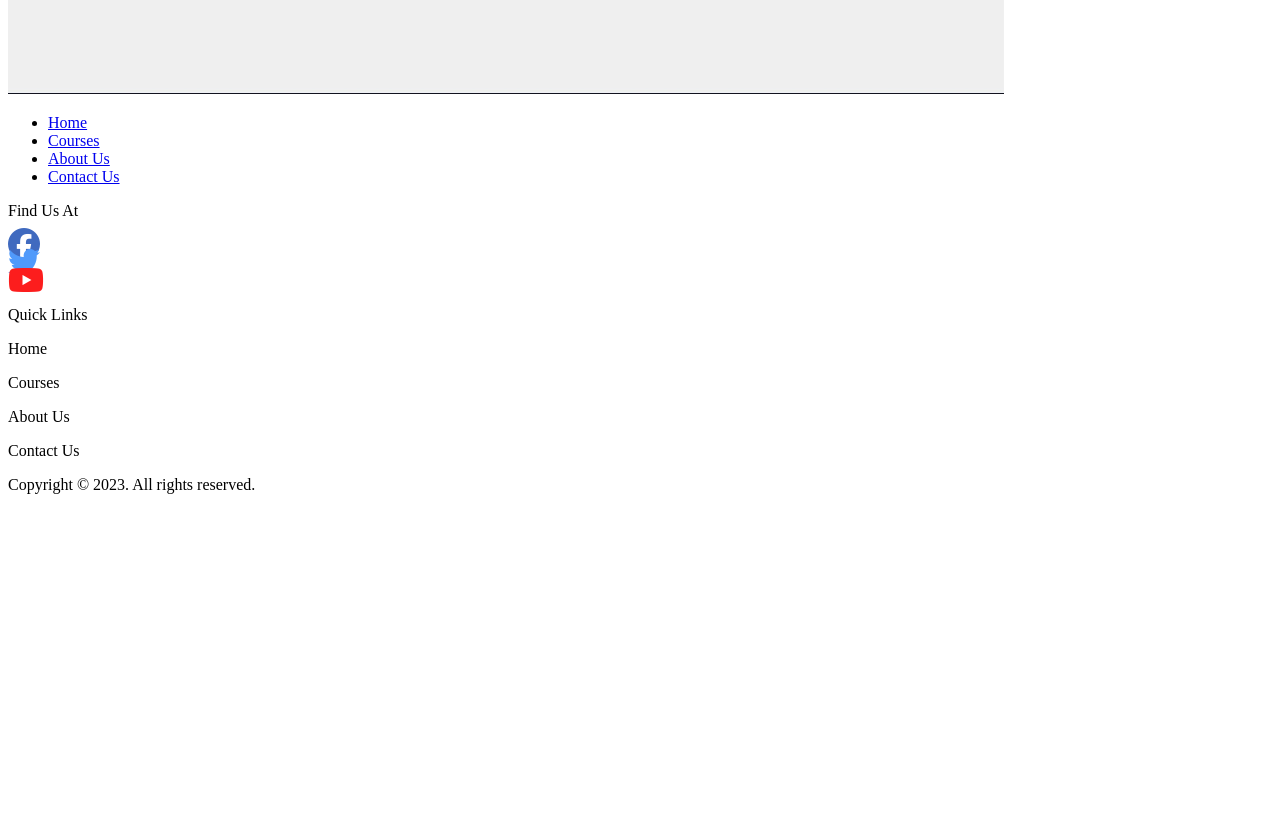
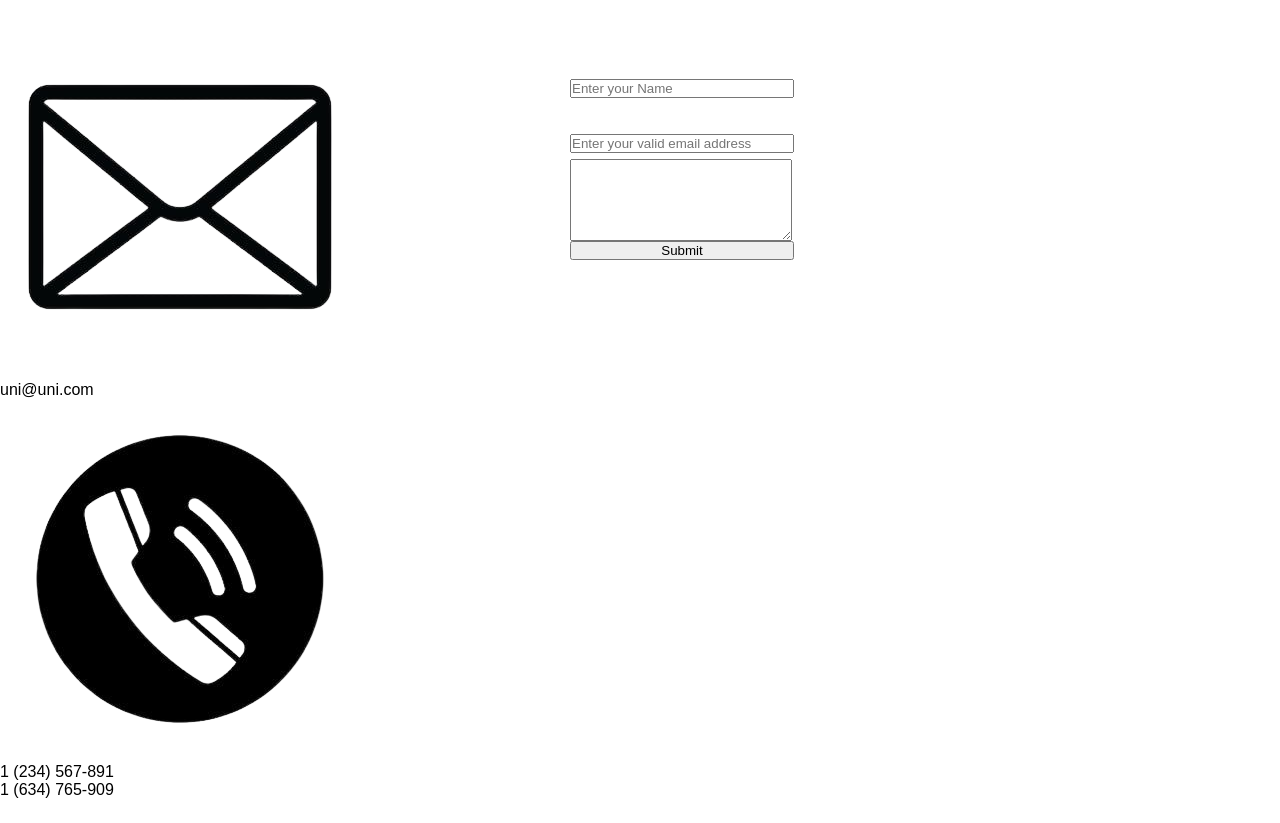
Before and after one commit to poudlanuz1/assignment, a plain HTML site: page contact.html in a window 1280 px wide. Shown: the part 808-1631 px from the top of the page. Before the commit the page ends 1318 px from the top, so only its background shows below. Drawn offline with Linux system fonts and the light colour scheme.

Commit message:
fifth commit

```diff
--- a/contact.html
+++ b/contact.html
@@ -5,7 +5,7 @@
     <meta http-equiv="X-UA-Compatible" content="IE=edge" />
     <meta name="viewport" content="width=device-width, initial-scale=1.0" />
     <title>Contact Us | ABC University</title>
-    <link rel="stylesheet" src="style.css" />
+    <link rel="stylesheet" href="style.css" />
   </head>
   <body>
     <div id="header">
@@ -21,6 +21,59 @@
         </ul>
       </div>
     </div>
+
+    <div id="image">
+      <img src="img.jpeg" id="mainpicture" />
+    </div>
+
+    <div id="contactus">Contact Us</div>
+    <div id="elements">
+      <div id="contactid">
+        <ul>
+          <li>
+            <div id="details">
+              <div id="mail"><img src="email.png" alt="" /></div>
+            </div>
+          </li>
+          <li>uni@uni.com</li>
+          <li>
+            <div id="phone">
+              <img src="phn.png" alt="" />
+            </div>
+          </li>
+          <li>1 (234) 567-891</li>
+          <li>1 (634) 765-909</li>
+          <li>
+            <div id="location">
+              <img src="lctn.png" alt="" />
+            </div>
+          </li>
+          <li>121 Rock Sreet, 21 Avenue, New York, NY 92103-9000</li>
+        </ul>
+      </div>
+      <div id="form">
+        <div class="input-box">
+          <input type="text" placeholder="Enter your Name" id="" />
+        </div>
+        <div class="input-box">
+          <input
+            type="text"
+            placeholder="Enter your valid email address"
+            id=""
+          />
+        </div>
+        <div class="input-box">
+          <textarea
+            type="text"
+            id="message-box"
+            name="message"
+            id=""
+          ></textarea>
+        </div>
+        <input type="submit" name="submit" id="" />
+      </div>
+    </div>
+
     <div class="footer">
       <div class="links">
         <div class="find-us">
--- a/style.css
+++ b/style.css
@@ -1,8 +1,8 @@
 /* For screen */
 *{
-    background-color: #1E1E1E;
     padding: 0px;
     margin: 0px;
+    font-family: 'League Spartan', sans-serif;
 }
 
 /* For nav bar line */
@@ -12,6 +12,7 @@
     align-items: center;
     background-color: #343333;
     height: 6rem;
+    width: 100%;
 }
 
 /* For nav bar writings */
@@ -20,28 +21,25 @@
     align-items: center;
     justify-content: space-between;
     font-size: larger;
-    font-family: 'League Spartan', sans-serif;
     background-color: transparent;
 }
 #content ul{
     list-style: none;
     display: flex;
     height: auto;
-    background-color: transparent;
 }
 
 #content ul li{
     font-size: 2.2rem ;
     text-decoration: none;
     color: #AFAFAF;
-    background-color: transparent;
     margin: 2rem 2.5rem 2rem 2.5rem;
 }
 
 #content ul li a{
     text-decoration: none;
     color: #AFAFAF;
-    background-color: transparent;
+
 }
 
 #content ul li a:hover{
@@ -61,13 +59,12 @@
 
 #mainpicture{
     height: 606px;
-    width: 1480px;
+    width: 100vw;
 }
 
 #writings{
     display: flex;
     flex-direction: column;
-    font-family: 'League Spartan', sans-serif;
 }
 
 #courses{
@@ -245,3 +242,30 @@
 font-size: 1.5em;
 margin-top: -2.8em;
 }
+
+#elements{
+    display: flex;
+}
+
+#contactus{
+    padding: 2rem 0rem 2rem 0rem;
+    text-align: center;
+    text-decoration: underline;
+    font-size: 3rem;
+}
+
+#form{
+    display: flex;
+    flex-direction: column;
+    text-align: center;
+    font-size: 3rem;
+    padding: 2rem 2rem 2rem 5rem;
+}
+.input-box input, .input-box textarea{
+    width:220px;
+}
+#message-box{
+    display: flex;
+    justify-items:flex-start;
+    height: 80px;
+}
```
Also changed, not shown: aboutus.html (+4 -1 lines), courses.html (+4 -1 lines), 1 other file.
